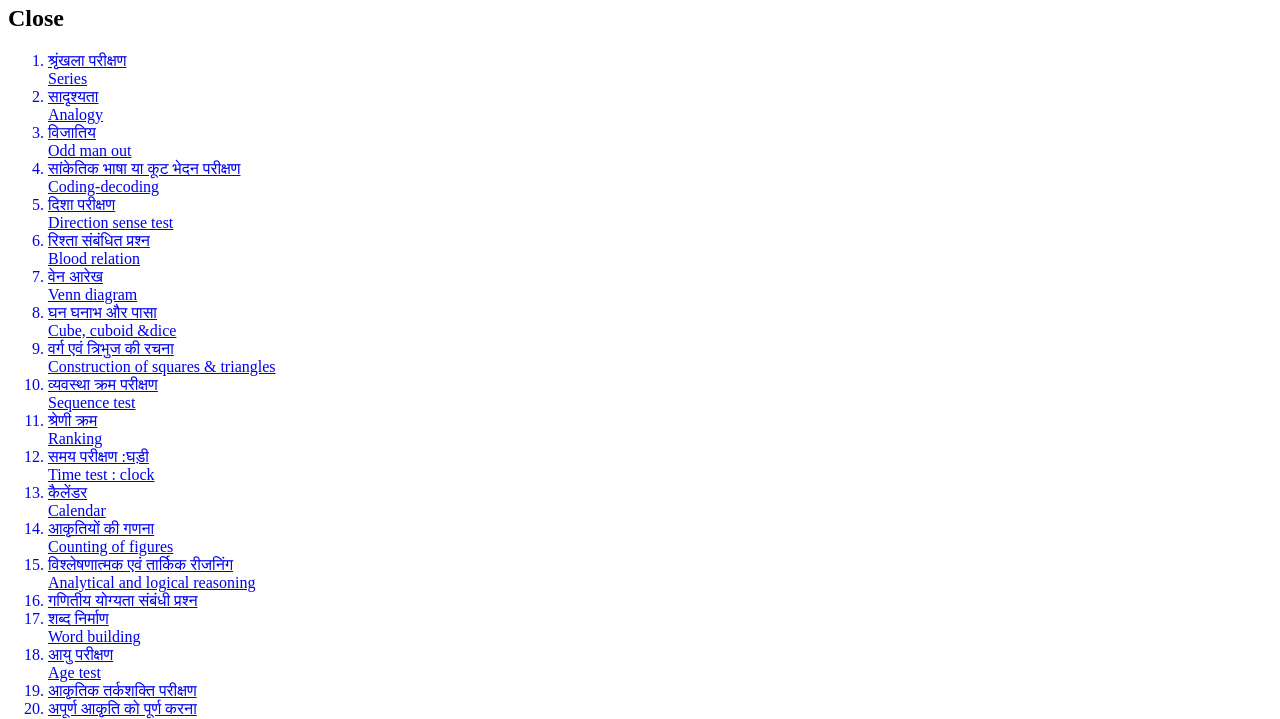
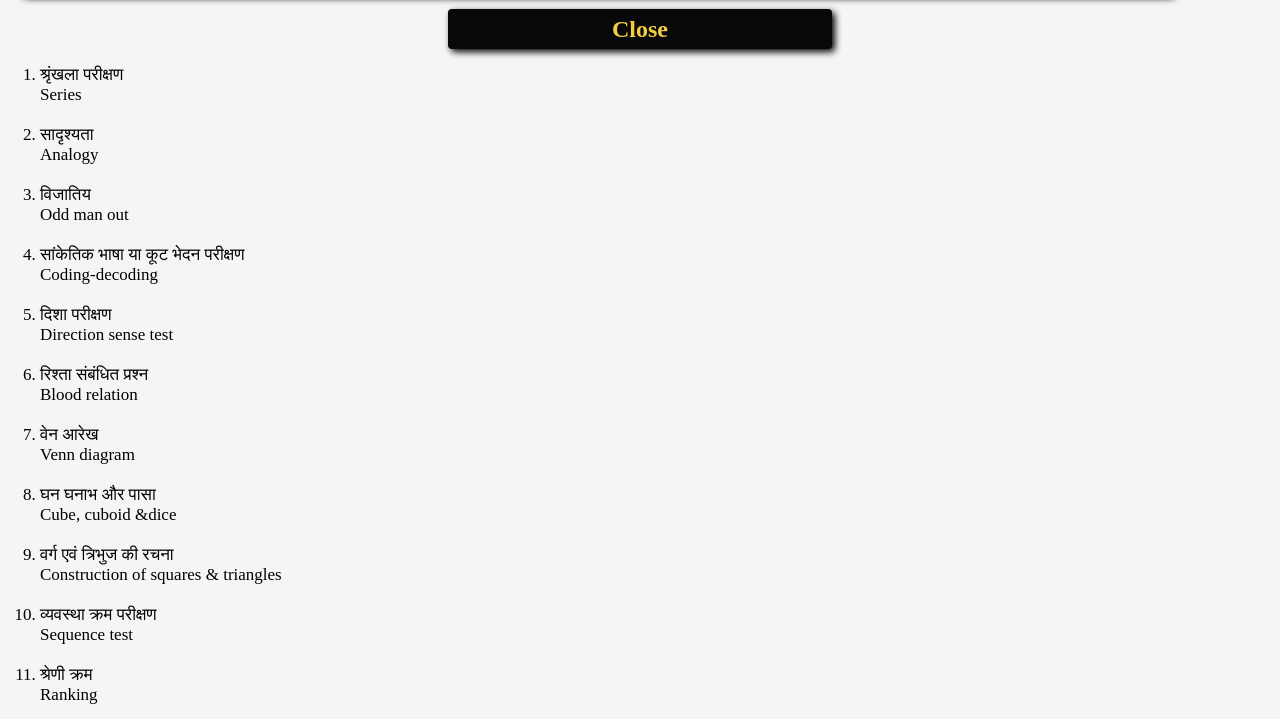
Before and after one commit to Pramod5712/dharmveer.github.io, a plain HTML site: page index.html in a window 1280 px wide. Shown: the part 75-794 px from the top of the page. Drawn offline with Linux system fonts and the light colour scheme; a script that the page names is missing.

Commit message:
Update index.html

```diff
--- a/index.html
+++ b/index.html
@@ -11,7 +11,7 @@
 
 
   <!-- Custom Styles -->
- <link rel="stylesheet" href="indx.css">
+ <link rel="stylesheet" href="css/index.css">
 
 
 
```
